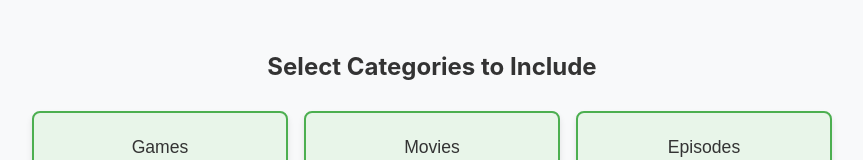
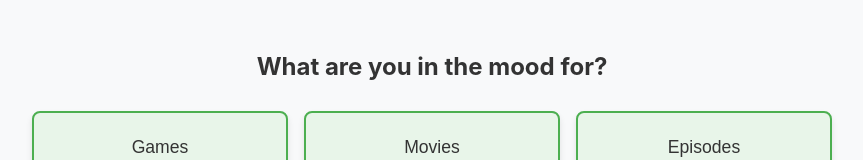
Before and after one commit to Yeti-Owner/leahs-ladder, a React (Vite) app: page /categories in a window 1280 px wide. Shown: the top 160 px of the page, without its empty margins (208-1071 px from the left). Built offline with nearby package versions, Linux system fonts and the light colour scheme.

Commit message:
minor changes - safety commit
small tweaks before larger ones that can break everything.

```diff
--- a/src/CategorySelector.jsx
+++ b/src/CategorySelector.jsx
@@ -1,6 +1,6 @@
 import { useState } from 'react';
 import { getUniqueTags } from './optionsData';
-import './CategorySelector.css'; // Import the CSS file
+import './CategorySelector.css';
 
 export default function CategorySelector({ onComplete }) {
   const uniqueTags = getUniqueTags();
@@ -22,7 +22,7 @@ export default function CategorySelector({ onComplete }) {
 
   return (
     <div className="category-stage">
-      <h2>Select Categories to Include</h2>
+      <h2>What are you in the mood for?</h2>
       <div className="category-grid">
         {uniqueTags.map(category => (
           <button
--- a/src/OptionFilter.jsx
+++ b/src/OptionFilter.jsx
@@ -1,5 +1,5 @@
 import { useState, useEffect } from 'react';
-import './OptionFilter.css'; // Ensure you have this CSS file for styling
+import './OptionFilter.css';
 
 function shuffle(array) {
   const shuffled = [...array];
@@ -49,7 +49,7 @@ export default function OptionFilter({ options, onComplete }) {
 
   return (
     <div className="filter-stage">
-      <h2>Include this option in the tournament?</h2>
+      <h2>Include this?</h2>
       <div className="option-card">
         <img src={currentOption.image} alt={currentOption.title} />
         <div className="option-info">
```
